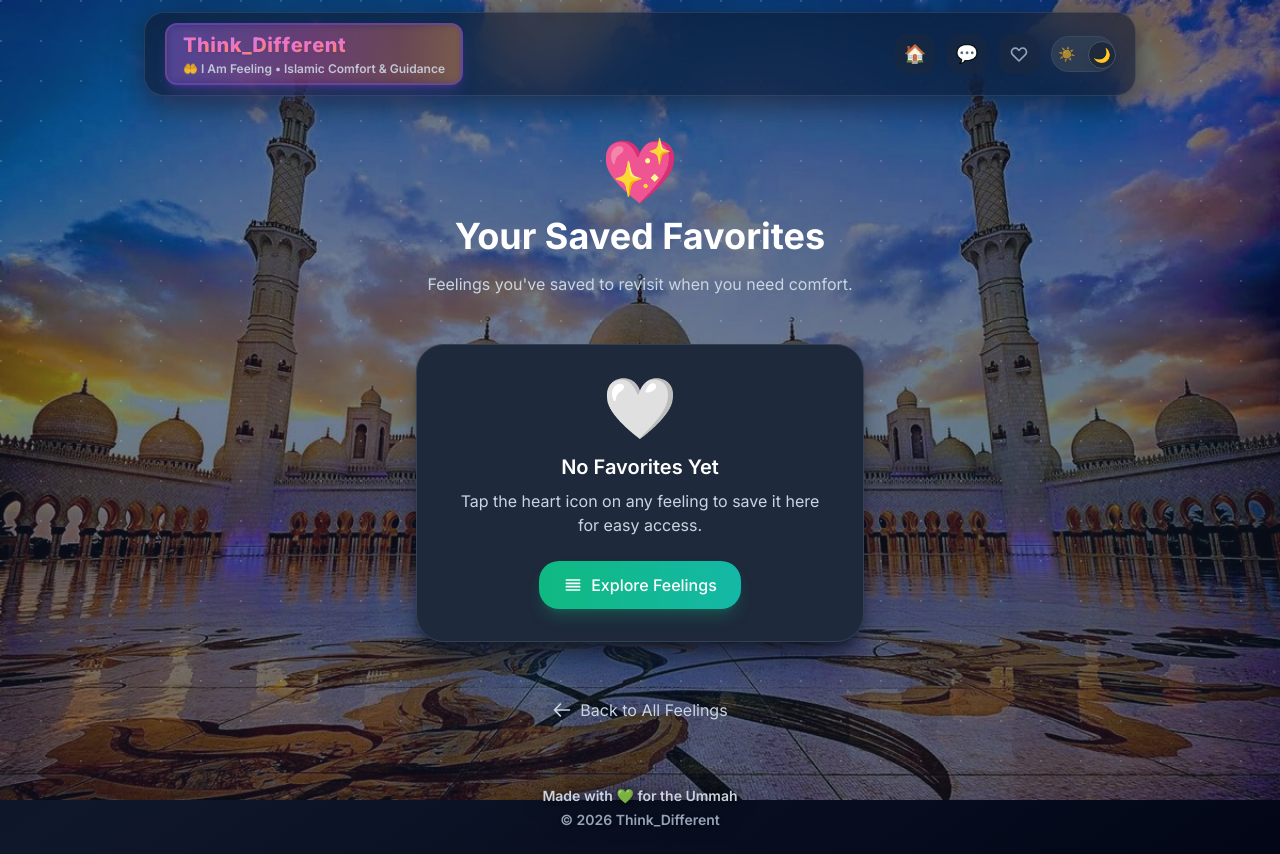
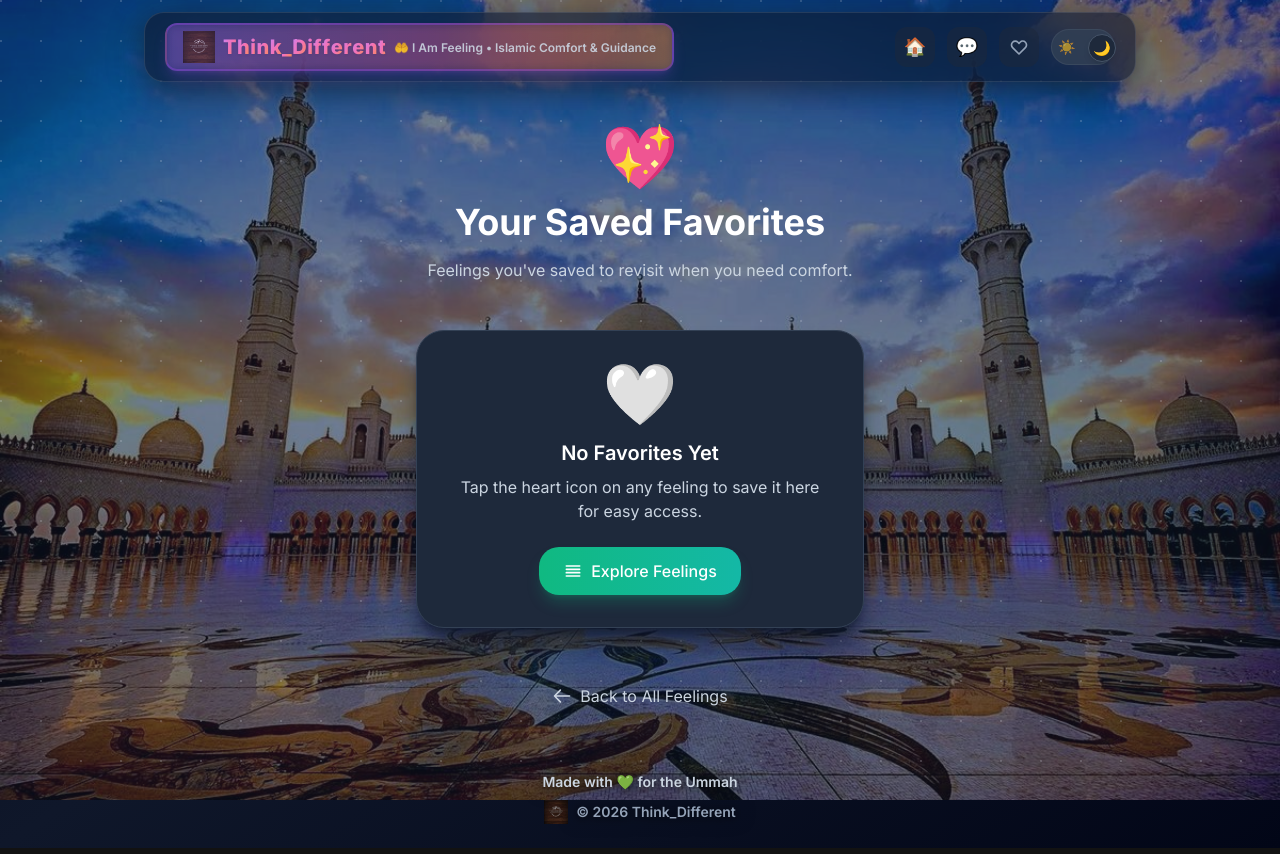
Before and after one commit to Fathir2001/verses, a Next.js app: page /favorites in a window 1280 px wide. Built offline with nearby package versions, Linux system fonts and the light colour scheme.

Commit message:
Refactor code structure for improved readability and maintainability

```diff
--- a/app/layout.tsx
+++ b/app/layout.tsx
@@ -76,13 +76,20 @@ export default function RootLayout({
             <div className="min-h-screen flex flex-col">
               <Navbar />
               <main className="flex-grow">{children}</main>
-              <footer className="py-6 text-center space-y-1">
+              <footer className="py-6 text-center space-y-2">
                 <p className="text-sm font-semibold text-slate-800 dark:text-slate-300 text-glow">
                   Made with 💚 for the Ummah
                 </p>
-                <p className="text-sm font-semibold text-slate-800 dark:text-slate-400 text-glow">
-                  © 2026 Think_Different
-                </p>
+                <div className="flex items-center justify-center gap-2">
+                  <img
+                    src="/enhanced_image.png"
+                    alt="Think Different Logo"
+                    className="w-6 h-6 object-contain"
+                  />
+                  <p className="text-sm font-semibold text-slate-800 dark:text-slate-400 text-glow">
+                    © 2026 Think_Different
+                  </p>
+                </div>
               </footer>
             </div>
           </FavoritesProvider>
--- a/components/Navbar.tsx
+++ b/components/Navbar.tsx
@@ -28,7 +28,7 @@ export function Navbar() {
                        focus:ring-purple-500/50 rounded-xl px-1 py-1 -mx-1 -my-1"
           >
             <motion.div
-              className="relative px-2 py-1 sm:px-4 sm:py-1.5 rounded-lg sm:rounded-xl bg-gradient-to-r from-purple-500/15 via-pink-500/15 to-orange-500/15
+              className="relative flex items-center gap-2 px-2 py-1 sm:px-4 sm:py-1.5 rounded-lg sm:rounded-xl bg-gradient-to-r from-purple-500/15 via-pink-500/15 to-orange-500/15
                          dark:from-purple-500/25 dark:via-pink-500/25 dark:to-orange-500/25
                          border-2 border-purple-400/40 dark:border-purple-500/40
                          shadow-lg shadow-purple-500/10 dark:shadow-purple-500/20 overflow-hidden"
@@ -38,6 +38,15 @@ export function Navbar() {
               }}
               transition={{ type: "spring", stiffness: 400 }}
             >
+              {/* Logo */}
+              <motion.img
+                src="/enhanced_image.png"
+                alt="Think Different Logo"
+                className="w-6 h-6 sm:w-8 sm:h-8 object-contain"
+                initial={{ scale: 0, rotate: -180 }}
+                animate={{ scale: 1, rotate: 0 }}
+                transition={{ delay: 0.5, duration: 0.6, type: "spring" }}
+              />
               {/* Animated shimmer effect */}
               <motion.div
                 className="absolute inset-0 bg-gradient-to-r from-transparent via-white/40 dark:via-white/20 to-transparent"
--- a/components/WallpaperGenerator.tsx
+++ b/components/WallpaperGenerator.tsx
@@ -167,15 +167,16 @@ export function WallpaperGenerator({ feeling }: WallpaperGeneratorProps) {
           : feeling.dua.reference || "";
       ctx.fillText(`— ${reference}`, panelCenterX, panelBottom - 20);
 
-      // Client branding with dark glassy card background
+      // Client branding with logo and dark glassy card background
       const brandingText = "© 2026 Think_Different";
       ctx.font = "bold 38px sans-serif";
       const brandingMetrics = ctx.measureText(brandingText);
       const brandingX = width / 2;
       const brandingY = height * 0.93;
+      const logoSize = 50;
       const cardPadding = 30;
-      const cardWidth = brandingMetrics.width + cardPadding * 2;
-      const cardHeight = 70;
+      const cardWidth = brandingMetrics.width + logoSize + cardPadding * 3;
+      const cardHeight = 80;
       const cardRadius = 20;
 
       // Draw glassy card background
@@ -195,9 +196,19 @@ export function WallpaperGenerator({ feeling }: WallpaperGeneratorProps) {
       ctx.lineWidth = 2;
       ctx.stroke();
 
-      // Draw the text on top
+      // Draw logo
+      const logoImg = new Image();
+      logoImg.crossOrigin = "anonymous";
+      logoImg.onload = () => {
+        const logoX = brandingX - cardWidth / 2 + cardPadding;
+        const logoY = brandingY - logoSize / 2 - 10;
+        ctx.drawImage(logoImg, logoX, logoY, logoSize, logoSize);
+
+        // Draw the text on top (after logo loads)
         ctx.fillStyle = "#f8fafc";
-      ctx.fillText(brandingText, brandingX, brandingY);
+        ctx.textAlign = "left";
+        ctx.fillText(brandingText, logoX + logoSize + 15, brandingY);
+        ctx.textAlign = "center";
 
         setIsGenerating(false);
 
@@ -207,6 +218,21 @@ export function WallpaperGenerator({ feeling }: WallpaperGeneratorProps) {
         link.download = `Think-Different-${feeling.title}-${contentType}.png`;
         link.href = dataUrl;
         link.click();
+      };
+      logoImg.onerror = () => {
+        // If logo fails to load, just draw text
+        ctx.fillStyle = "#f8fafc";
+        ctx.fillText(brandingText, brandingX, brandingY);
+
+        setIsGenerating(false);
+
+        const dataUrl = canvas.toDataURL("image/png");
+        const link = document.createElement("a");
+        link.download = `Think-Different-${feeling.title}-${contentType}.png`;
+        link.href = dataUrl;
+        link.click();
+      };
+      logoImg.src = "/enhanced_image.png";
     };
 
     // Always load the mosque image for all themes
```
Also changed, not shown: public/enhanced_image.png (added). Lines whose indentation alone changed are shown as unchanged.
